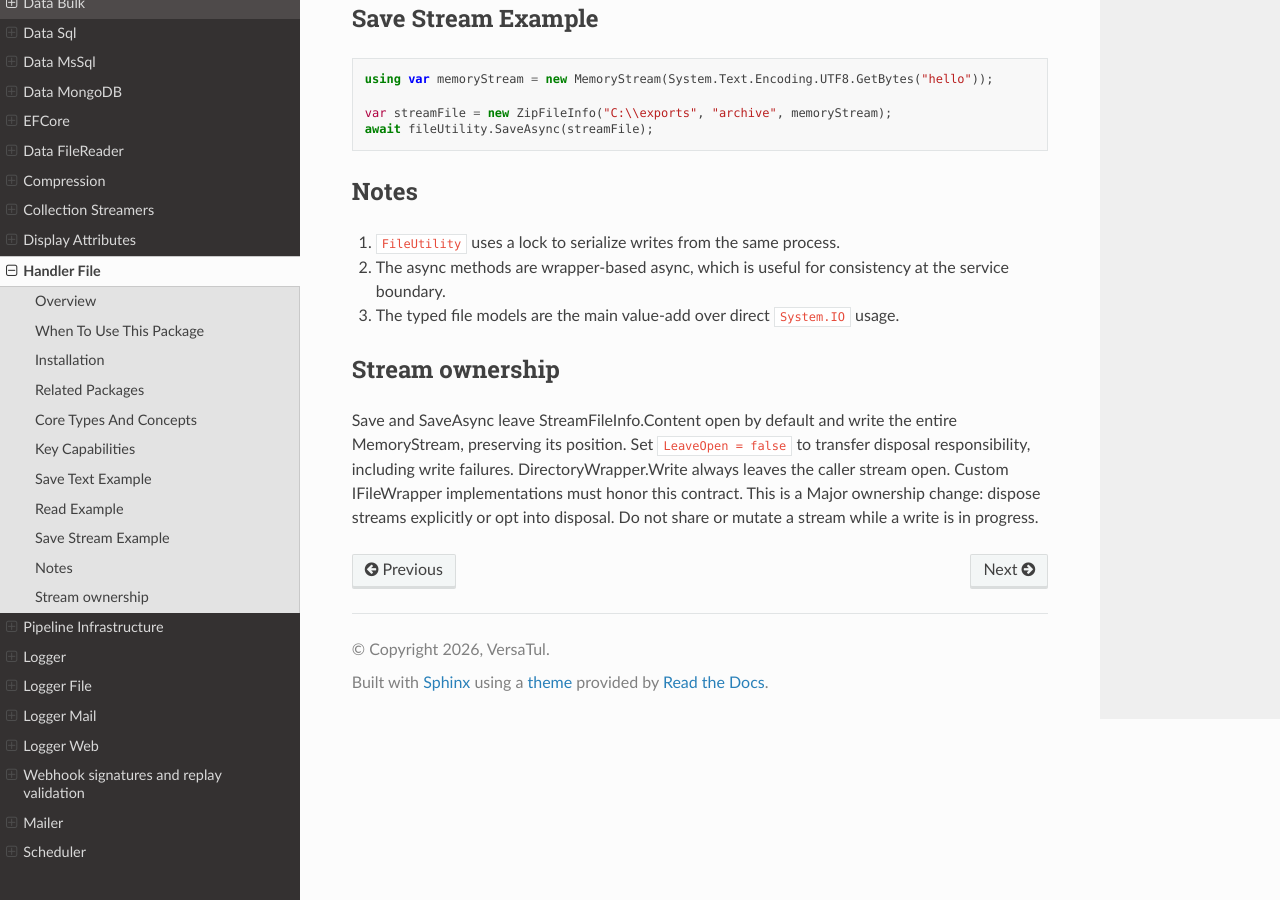
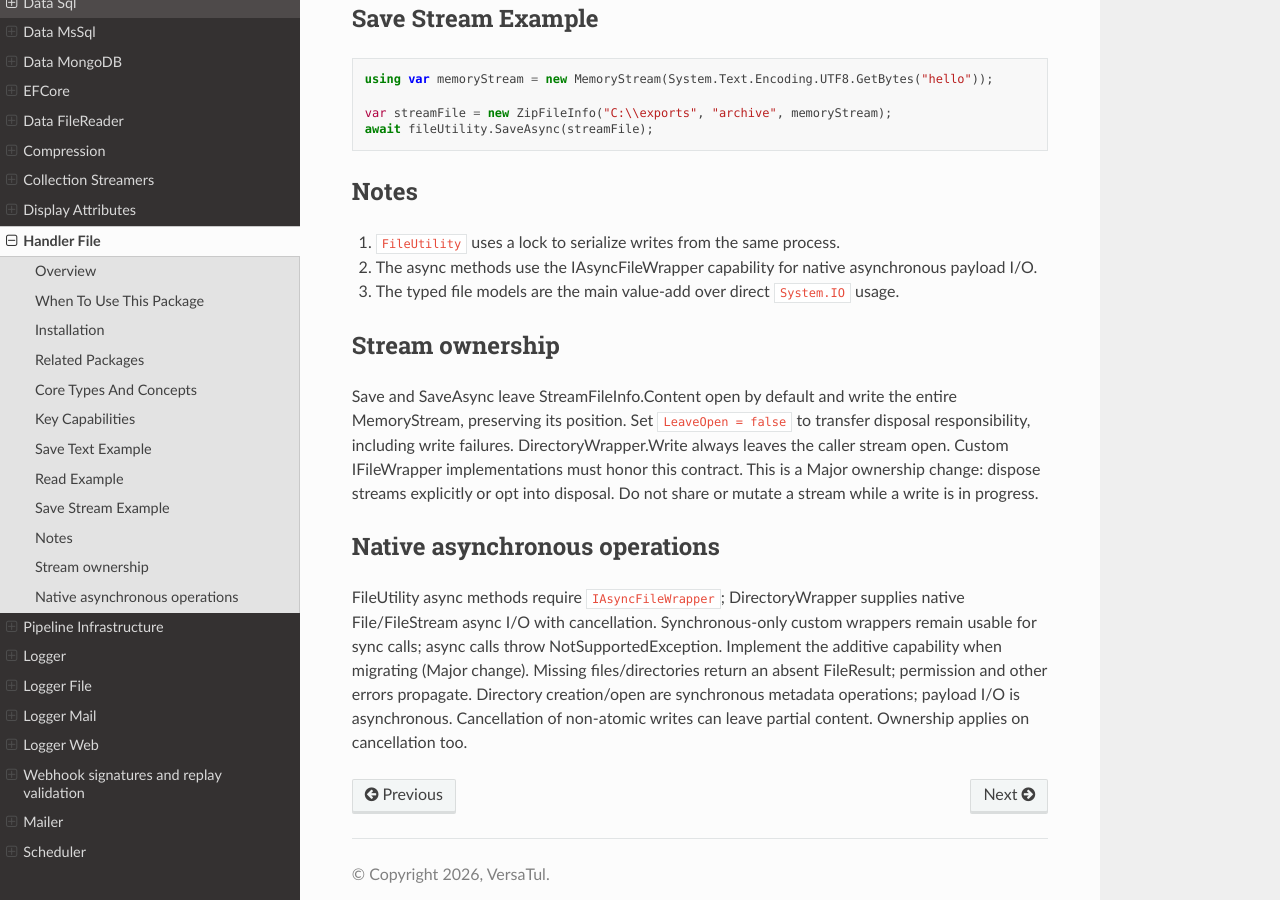
Before and after one commit to BjornWilliams/DocsVersaTul, a Sphinx documentation site: the page built from docs/source/handler-file.rst, in a window 1280 px wide and 900 px high, scrolled down 2224 px. Built offline with Sphinx 7.4.7 and the Read the Docs theme 3.1.0, drawn with Linux system fonts in a browser that asks for light colours; some of the changed text lies outside the part shown.

Commit message:
Document native async file capability
AB#2879 AB#2877

```diff
--- a/docs/source/handler-file.rst
+++ b/docs/source/handler-file.rst
@@ -15,7 +15,7 @@ Use this package when you want to:
 
 1. Read or write files through abstractions instead of calling ``System.IO`` directly.
 2. Save typed file content such as text, CSV, custom files, or zip streams.
-3. Add async wrappers around common file operations.
+3. Use native async I/O for common file operations.
 4. Reuse path, extension, and directory helpers across the codebase.
 5. Support export workflows from :doc:`streamers` and archive workflows from :doc:`compression`.
 
@@ -48,7 +48,7 @@ Core Types And Concepts
    Combines file and directory wrappers plus helper operations such as extension handling, file discovery, and line-by-line reading.
 
 ``IFileUtility`` and ``FileUtility``
-   Higher-level file service for reading all content, saving typed files, and async wrappers.
+   Higher-level file service for reading all content, saving typed files, and native async I/O.
 
 ``IDirectoryWrapper`` and ``IFileWrapper``
    Thin abstractions over file-system APIs used by the higher-level handlers.
@@ -111,7 +111,7 @@ Notes
 -----
 
 1. ``FileUtility`` uses a lock to serialize writes from the same process.
-2. The async methods are wrapper-based async, which is useful for consistency at the service boundary.
+2. The async methods use the IAsyncFileWrapper capability for native asynchronous payload I/O.
 3. The typed file models are the main value-add over direct ``System.IO`` usage.
 
 Stream ownership
@@ -123,3 +123,14 @@ responsibility, including write failures. DirectoryWrapper.Write always leaves t
 caller stream open. Custom IFileWrapper implementations must honor this contract.
 This is a Major ownership change: dispose streams explicitly or opt into disposal.
 Do not share or mutate a stream while a write is in progress.
+
+Native asynchronous operations
+------------------------------
+
+FileUtility async methods require ``IAsyncFileWrapper``; DirectoryWrapper supplies
+native File/FileStream async I/O with cancellation. Synchronous-only custom wrappers
+remain usable for sync calls; async calls throw NotSupportedException. Implement the
+additive capability when migrating (Major change). Missing files/directories return
+an absent FileResult; permission and other errors propagate. Directory creation/open
+are synchronous metadata operations; payload I/O is asynchronous. Cancellation of
+non-atomic writes can leave partial content. Ownership applies on cancellation too.
```
